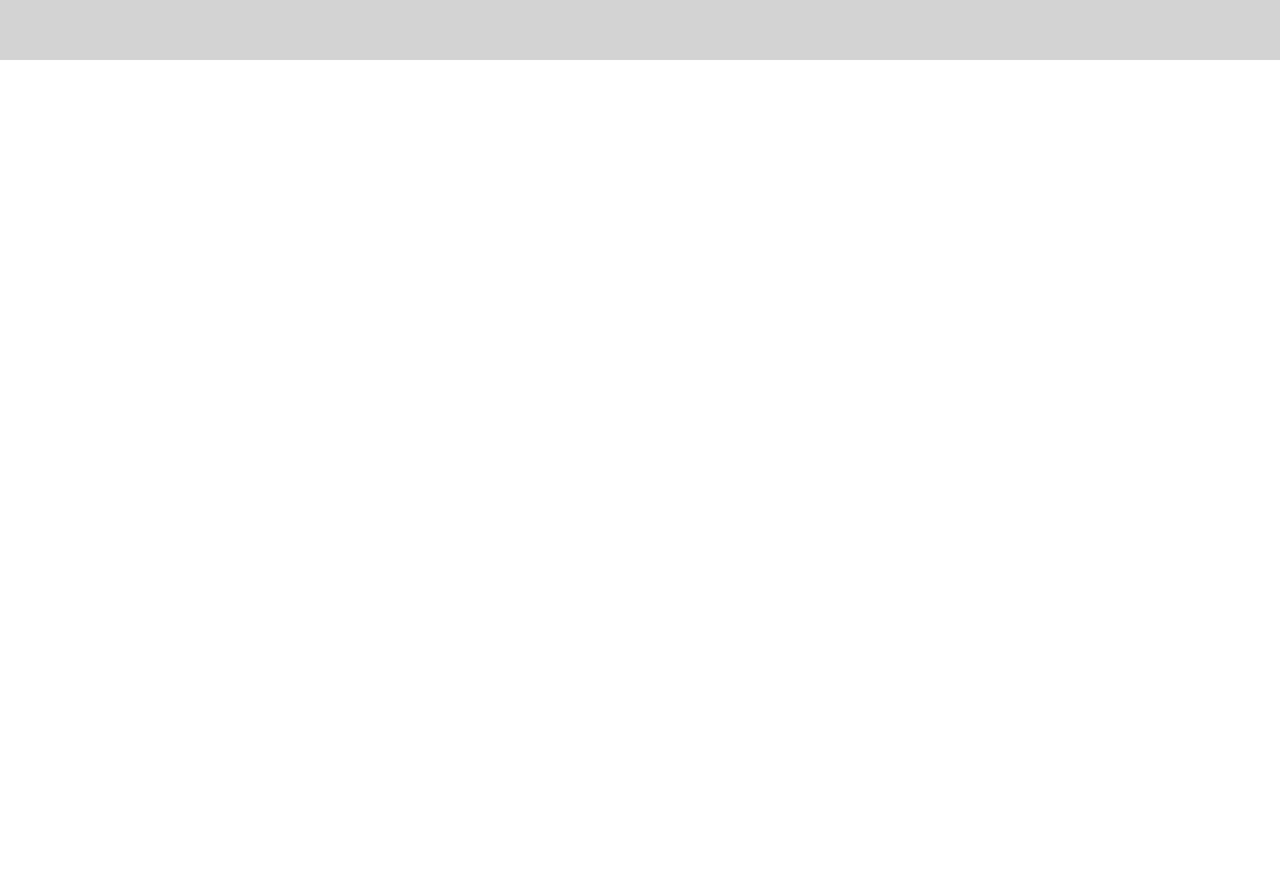
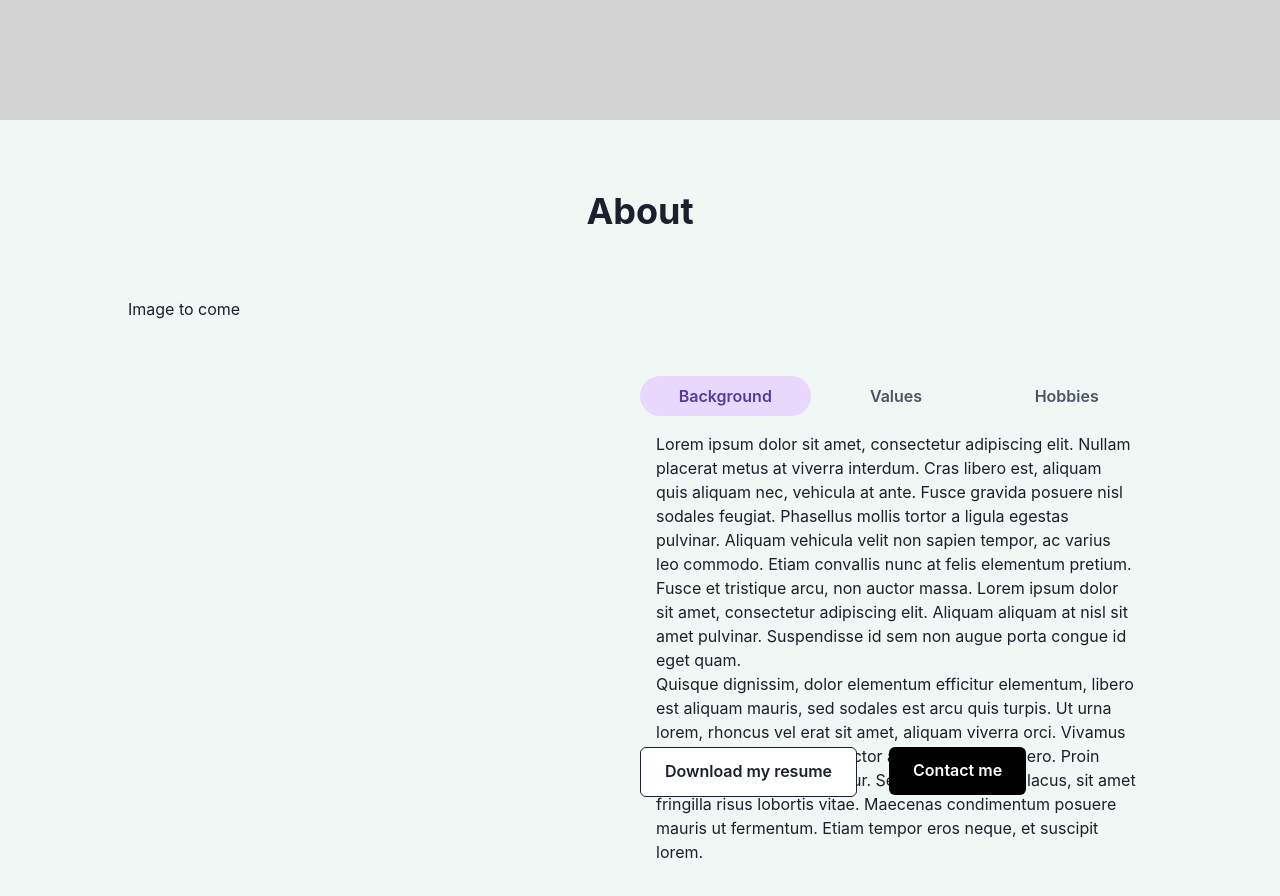
Before and after one commit to Tsuricate/Portfolio, a React (Create React App) app: page / in a window 1280 px wide. Shown: the part 680-1576 px from the top of the page. Before the commit the page ends 800 px from the top, so only its background shows below. Built offline with nearby package versions, Linux system fonts and the light colour scheme.

Commit message:
Feature: add About page content + add title to section container

```diff
--- a/src/App.js
+++ b/src/App.js
@@ -1,11 +1,13 @@
 import React from 'react';
 import NavBar from './components/NavBar';
 import HomeContent from './components/HomeContent';
+import AboutContent from './components/AboutContent';
 
 const App = () => (
   <>
     <NavBar />
     <HomeContent />
+    <AboutContent />
   </>
 );
 
--- /dev/null
+++ b/src/components/AboutContent.js
@@ -0,0 +1,78 @@
+import React from 'react';
+import {
+  SimpleGrid,
+  Box,
+  Tabs,
+  Flex,
+  TabList,
+  Text,
+  Tab,
+  TabPanel,
+  TabPanels,
+} from '@chakra-ui/react';
+import SectionContainer from './SectionContainer';
+import ActionButtons from './ActionButtons';
+
+const AboutContent = () => (
+  <SectionContainer bgColor="#F0F7F4" sectionTitle="About">
+    <SimpleGrid columns={{ base: 1, lg: 2 }} className="Grid on top" height="100%" p={16}>
+      <Box>Image to come</Box>
+
+      <Flex flexDirection="column" justifyContent="center" className="Container Flex">
+        <Tabs variant="soft-rounded" colorScheme="purple" height="60%" isFitted>
+          <TabList>
+            <Tab>Background</Tab>
+            <Tab>Values</Tab>
+            <Tab>Hobbies</Tab>
+          </TabList>
+          <TabPanels>
+            <TabPanel>
+              <Text>
+                Lorem ipsum dolor sit amet, consectetur adipiscing elit. Nullam placerat metus at
+                viverra interdum. Cras libero est, aliquam quis aliquam nec, vehicula at ante. Fusce
+                gravida posuere nisl sodales feugiat. Phasellus mollis tortor a ligula egestas
+                pulvinar. Aliquam vehicula velit non sapien tempor, ac varius leo commodo. Etiam
+                convallis nunc at felis elementum pretium. Fusce et tristique arcu, non auctor
+                massa. Lorem ipsum dolor sit amet, consectetur adipiscing elit. Aliquam aliquam at
+                nisl sit amet pulvinar. Suspendisse id sem non augue porta congue id eget quam.
+              </Text>
+              <Text>
+                Quisque dignissim, dolor elementum efficitur elementum, libero est aliquam mauris,
+                sed sodales est arcu quis turpis. Ut urna lorem, rhoncus vel erat sit amet, aliquam
+                viverra orci. Vivamus lacus urna, egestas vel auctor a, malesuada in libero. Proin
+                aliquet posuere consectetur. Sed imperdiet nunc lacus, sit amet fringilla risus
+                lobortis vitae. Maecenas condimentum posuere mauris ut fermentum. Etiam tempor eros
+                neque, et suscipit lorem.
+              </Text>
+            </TabPanel>
+            <TabPanel>
+              <Text>
+                Quisque dignissim, dolor elementum efficitur elementum, libero est aliquam mauris,
+                sed sodales est arcu quis turpis. Ut urna lorem, rhoncus vel erat sit amet, aliquam
+                viverra orci. Vivamus lacus urna, egestas vel auctor a, malesuada in libero. Proin
+                aliquet posuere consectetur. Sed imperdiet nunc lacus, sit amet fringilla risus
+                lobortis vitae. Maecenas condimentum posuere mauris ut fermentum. Etiam tempor eros
+                neque, et suscipit lorem.
+              </Text>
+            </TabPanel>
+            <TabPanel>
+              <Text>
+                Lorem ipsum dolor sit amet, consectetur adipiscing elit. Nullam placerat metus at
+                viverra interdum. Cras libero est, aliquam quis aliquam nec, vehicula at ante. Fusce
+                gravida posuere nisl sodales feugiat. Phasellus mollis tortor a ligula egestas
+                pulvinar. Aliquam vehicula velit non sapien tempor, ac varius leo commodo. Etiam
+                convallis nunc at felis elementum pretium. Fusce et tristique arcu, non auctor
+                massa. Lorem ipsum dolor sit amet, consectetur adipiscing elit. Aliquam aliquam at
+                nisl sit amet pulvinar. Suspendisse id sem non augue porta congue id eget quam.
+              </Text>
+            </TabPanel>
+          </TabPanels>
+        </Tabs>
+
+        <ActionButtons />
+      </Flex>
+    </SimpleGrid>
+  </SectionContainer>
+);
+
+export default AboutContent;
--- a/src/components/SectionContainer.js
+++ b/src/components/SectionContainer.js
@@ -1,15 +1,31 @@
 import React from 'react';
-import { Box } from '@chakra-ui/react';
+import { Box, Heading } from '@chakra-ui/react';
 import PropTypes from 'prop-types';
 
-const SectionContainer = ({ children }) => (
-  <Box height="calc(100% - 60px)" bg="lightGray">
+const SectionContainer = ({ children, bgColor, sectionTitle }) => (
+  <Box
+    height={{ lg: '100%' }}
+    minHeight={{ base: '100%' }}
+    bg={bgColor}
+    py="70px"
+    px={{ base: '7', lg: '16' }}
+    overflow={{ lg: 'hidden' }}
+    className="SectionContainer"
+  >
+    <Heading textAlign="center">{sectionTitle}</Heading>
+
     {children}
   </Box>
 );
 
 export default SectionContainer;
 
+SectionContainer.defaultProps = {
+  sectionTitle: null,
+};
+
 SectionContainer.propTypes = {
   children: PropTypes.node.isRequired,
+  bgColor: PropTypes.string.isRequired,
+  sectionTitle: PropTypes.string,
 };
```
